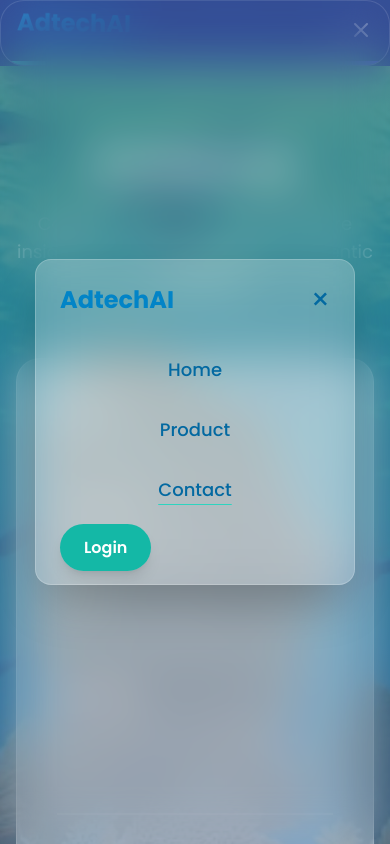
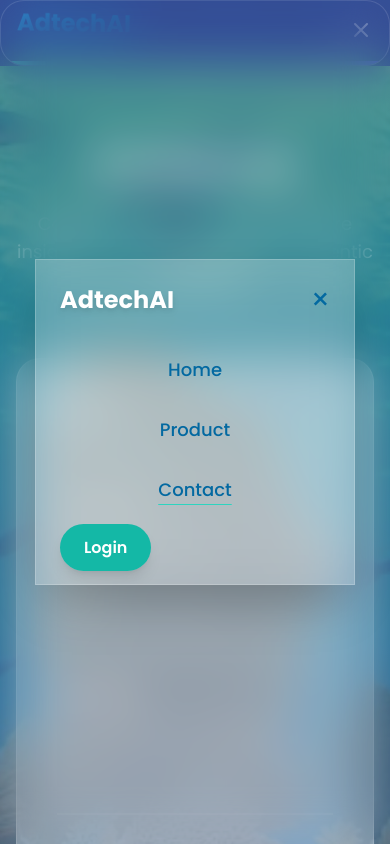
Before and after one commit to jbmatlick/chatb2b, a React (Create React App) app: page /contact in a window 390 px wide. Both pictures are taken after a click on the button "Toggle menu". Shown: the top 844 px of the page. Built offline with nearby package versions, Linux system fonts and the light colour scheme.

Commit message:
Improve mobile menu: logo is now white with drop shadow for readability, edge-to-edge overlay on mobile

```diff
--- a/src/components/Navbar.js
+++ b/src/components/Navbar.js
@@ -80,10 +80,10 @@
       {/* Mobile Navigation Overlay - now sibling to <nav> */}
       {isMenuOpen &&
         <div className="md:hidden fixed inset-0 z-[9999] w-full h-full bg-white/10 backdrop-blur-xl flex items-center justify-center overflow-y-auto">
-          <div className="glass-card bg-white/20 backdrop-blur-xl max-w-xs w-full mx-auto my-16 p-6 rounded-2xl shadow-2xl border border-white/20">
+          <div className="glass-card bg-white/20 backdrop-blur-xl max-w-xs w-full mx-auto my-16 p-6 shadow-2xl border border-white/20 rounded-none md:rounded-2xl">
             <div className="flex items-center justify-between mb-8">
               <Link to="/" className="flex items-center" onClick={() => setIsMenuOpen(false)}>
-                <span className="text-2xl font-bold text-ocean-600">AdtechAI</span>
+                <span className="text-2xl font-bold text-white drop-shadow-md">AdtechAI</span>
               </Link>
               <button
                 onClick={() => setIsMenuOpen(false)}
```
